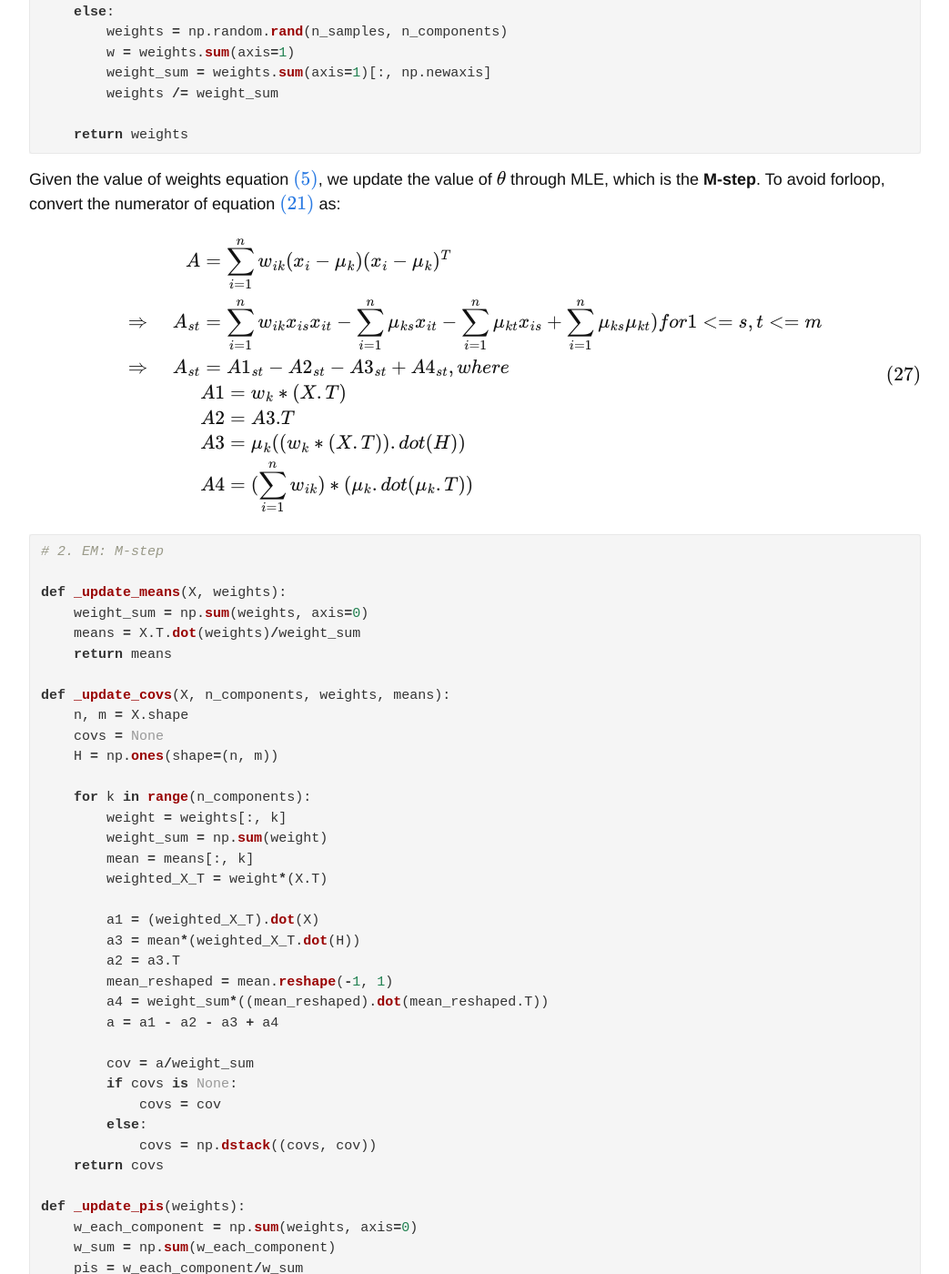
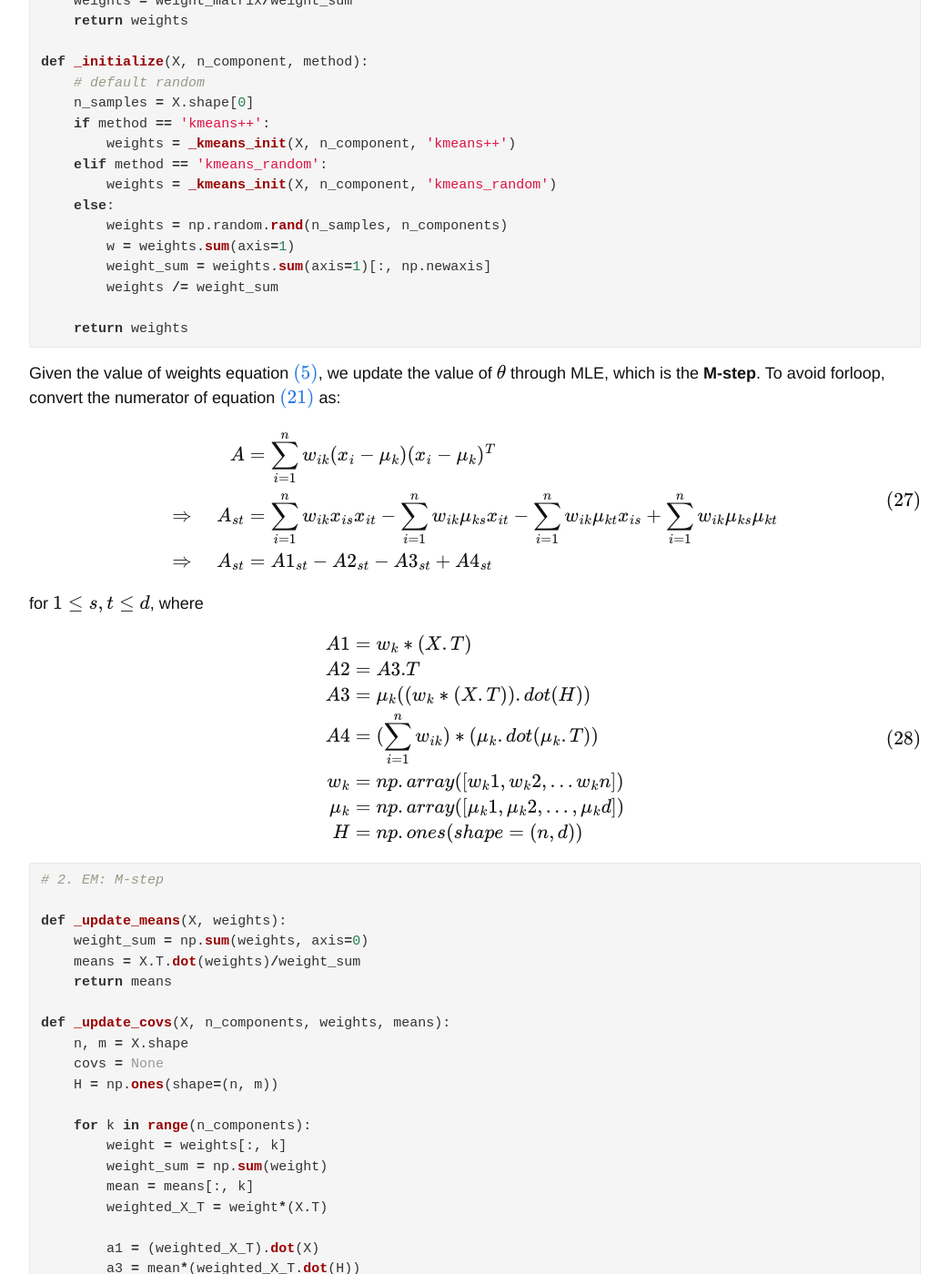
Before and after one commit to ainesmile/ainesmile.github.io, a Jekyll site: the page built from _posts/2020-10-01-gaussian-mixture-models.md, in a window 1280 px wide and 1400 px high, scrolled down 6020 px. Shown: the whole window at 91% size, without its empty margins (118-1161 px from the left). Built offline with Jekyll 4.4.1, drawn with Linux system fonts in a browser that asks for light colours; formulas are drawn with MathJax 3; some of the changed text lies outside the part shown.

Commit message:
polishing for GMMs

````diff
--- a/_posts/2020-09-19-gaussian-mixture-models.md
+++ b/_posts/2020-10-01-gaussian-mixture-models.md
@@ -251,6 +251,18 @@ Therefore, we got $$\theta_{t+1} = (\mu_1^*, \mu_2^*, ... \mu_K^*, \Sigma_1^*, \
 First, we need to initialize $$\theta_0$$. Here, we use kmeans++, kmeans and random to initialize parameters. After initialization, we calculate the weights equation $$\eqref{weights}$$, which is the **E-step**.
 
 ```python
+# 0. import
+import numpy as np
+from sklearn.datasets import make_blobs
+from sklearn.cluster import KMeans
+import matplotlib.pyplot as plt
+from scipy.stats import multivariate_normal
+
+X, y = make_blobs()
+```
+
+
+```python
 # 1. EM: Initlization and E-step
 
 def _kmeans_init(X, n_component, kmeans_method):
@@ -305,14 +317,25 @@ $$\begin{equation}
 A & = \sum_{i=1}^n w_{ik}(x_i - \mu_k)(x_i - \mu_k)^T \\
 
 \Rightarrow \quad
-A_{st} &= \sum_{i=1}^n w_{ik}x_{is}x_{it} - \sum_{i=1}^n\mu_{ks}x_{it} - \sum_{i=1}^n\mu_{kt}x_{is} + \sum_{i=1}^n\mu_{ks}\mu_{kt}) for 1 <= s, t <= m \\
+A_{st} &= \sum_{i=1}^n w_{ik}x_{is}x_{it} - \sum_{i=1}^nw_{ik}\mu_{ks}x_{it} - \sum_{i=1}^nw_{ik}\mu_{kt}x_{is} + \sum_{i=1}^nw_{ik}\mu_{ks}\mu_{kt} \\
 
 \Rightarrow \quad
-A_{st} & = A1_{st} - A2_{st} - A3_{st} + A4_{st}, where \\
-& A1 = w_k*(X.T) \\
-& A2 = A3.T \\
-& A3 = \mu_k((w_k*(X.T)).dot(H)) \\
-& A4 = (\sum_{i=1}^n w_{ik})*(\mu_k.dot(\mu_k.T)) \\
+A_{st} & = A1_{st} - A2_{st} - A3_{st} + A4_{st}
+\end{aligned}
+\end{equation}$$
+
+
+for $$ 1 \leq s, t \leq d$$, where
+
+$$\begin{equation}
+\begin{aligned}
+A1 & = w_k*(X.T) \\
+A2 & = A3.T \\
+A3 & = \mu_k((w_k*(X.T)).dot(H)) \\
+A4 & = (\sum_{i=1}^n w_{ik})*(\mu_k.dot(\mu_k.T)) \\
+w_k & = np.array([w_k1, w_k2, ... w_kn]) \\
+\mu_k & = np.array([\mu_k1, \mu_k2, ..., \mu_kd]) \\
+H & = np.ones(shape=(n, d))
 \end{aligned}
 \end{equation}$$
 
````
Also changed, not shown: other parts of _posts/2020-10-01-gaussian-mixture-models.md (+2 -2 lines).
